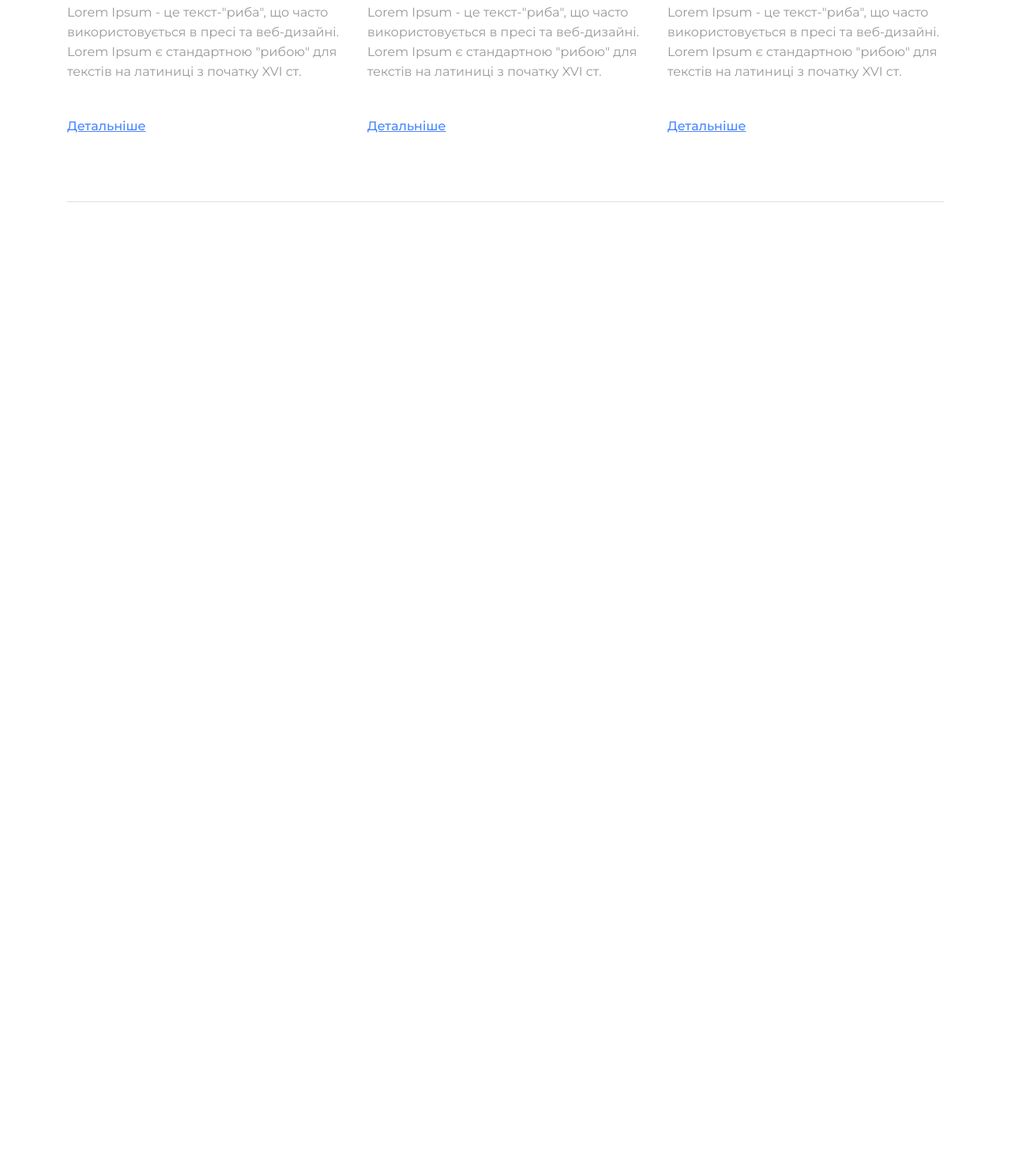
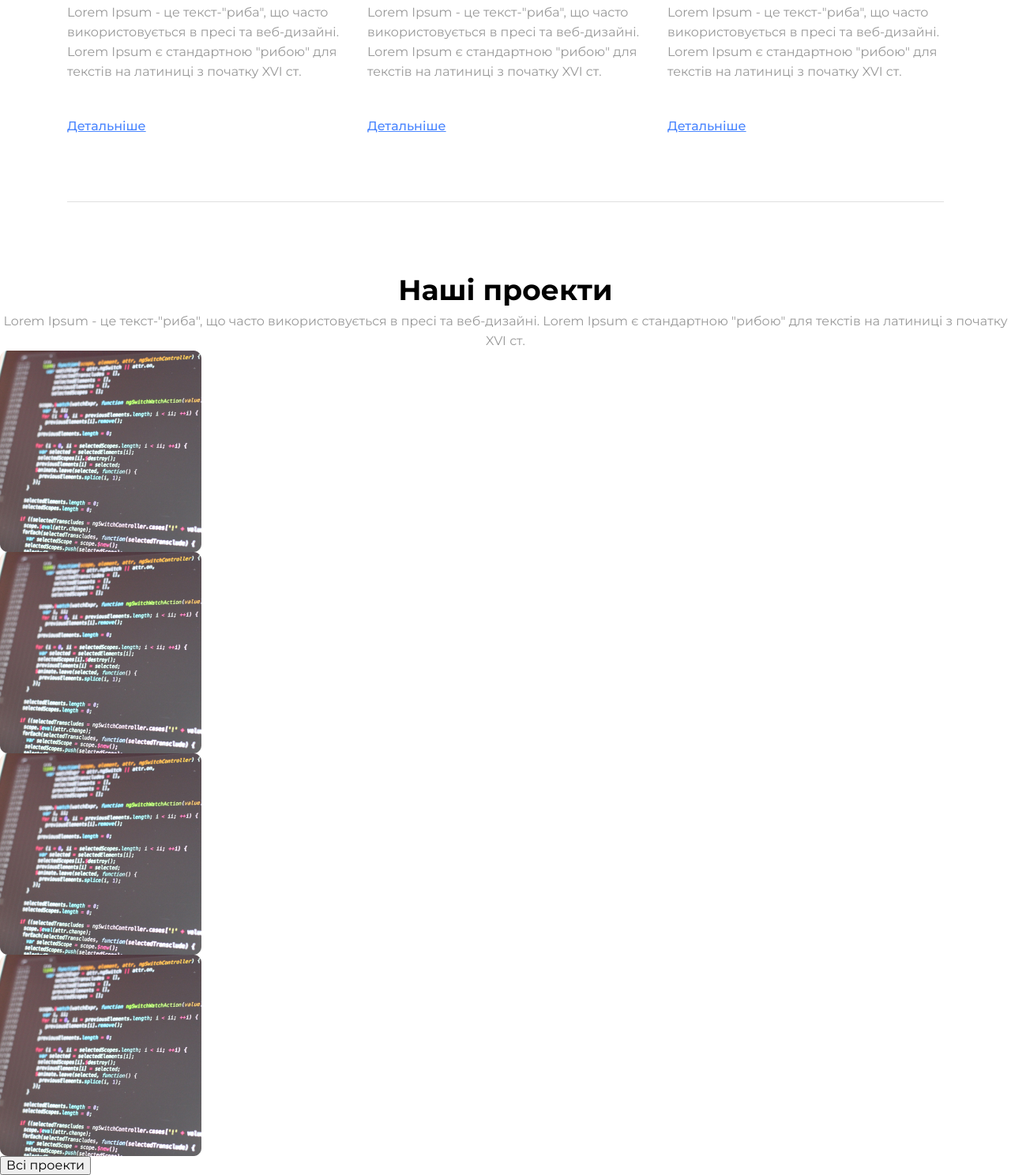
Before and after one commit to riko1212/bc-generation, a plain HTML site: page index.html in a window 1280 px wide. Shown: the part 3101-4589 px from the top of the page at 79% size. Before the commit the page ends 3442 px from the top, so only its background shows below. Drawn offline with nearby package versions, Linux system fonts and the light colour scheme.

Commit message:
змінює код

```diff
--- a/css/styles.css
+++ b/css/styles.css
@@ -378,3 +378,28 @@ address {
   line-height: 1.25;
   color: #4985ff;
 }
+/* projects */
+.projects {
+
+}
+.projects-ttle {
+  font-weight: 700;
+  font-size: 36px;
+  line-height: calc(53/36);
+  text-align: center;
+
+  color: #000000;
+}
+.projects-text {
+  font-size: 16px;
+  line-height: calc(25/16);
+  text-align: center;
+
+color: #999999;
+}
+.list {
+}
+.item {
+}
+.projects-btn {
+}
--- a/index.html
+++ b/index.html
@@ -230,8 +230,26 @@
           </ul>
         </div>
       </section>
-      <section>
-        <h2></h2>
+      <section class="projects">
+        <h2 class="projects-ttle">Наші проекти</h2>
+        <p class="projects-text">
+          Lorem Ipsum - це текст-"риба", що часто використовується в пресі та веб-дизайні. Lorem Ipsum є стандартною "рибою" для текстів на латиниці з початку XVI ст.
+        </p>
+        <ul class="list">
+          <li class="item">
+            <img src="./img/project-img.jpg" alt="код на єкрані" width="255">
+          </li>
+          <li class="item">
+             <img src="./img/project-img.jpg" alt="код на єкрані" width="255">
+          </li>
+          <li class="item">
+             <img src="./img/project-img.jpg" alt="код на єкрані" width="255">
+          </li>
+          <li class="item"> <img src="./img/project-img.jpg" alt="код на єкрані" width="255"></li>
+        </ul>
+        <button type="button" class="projects-btn">
+          Всі проекти
+        </button>
       </section>
     </main>
   </body>
```
Also changed, not shown: img/project-img.jpg (added).
